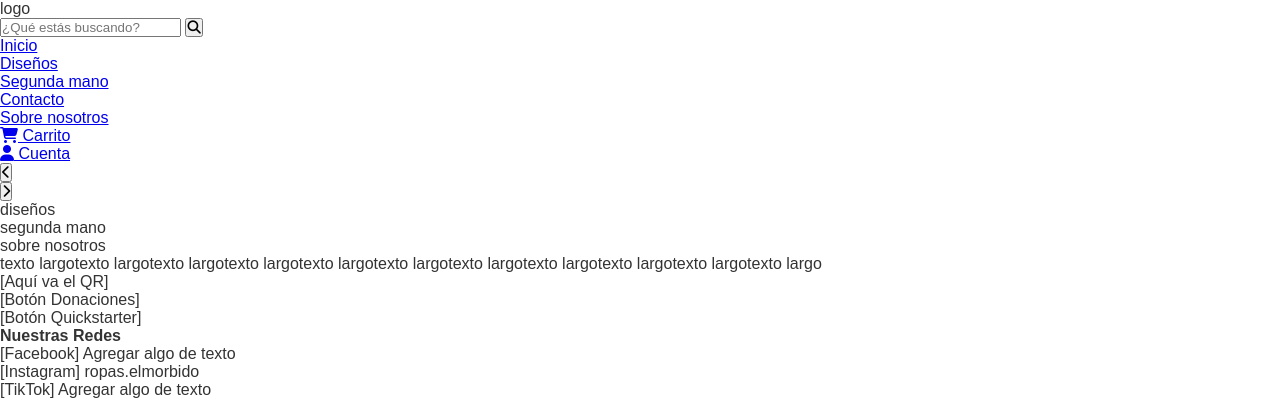
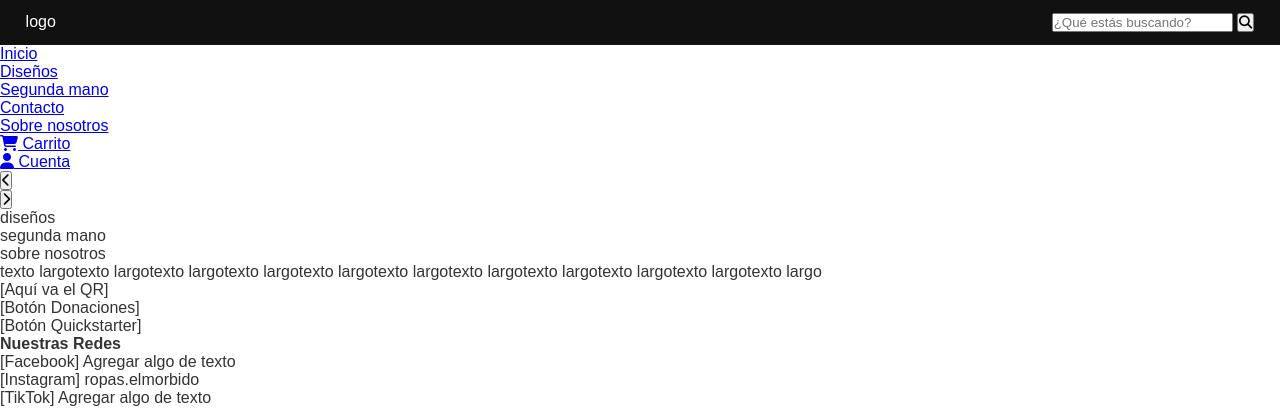
Before and after one commit to Matee0802/pagina_web_redes_2025, a PHP site: page / in a window 1280 px wide. Shown: the top 420 px of the page. Run offline with PHP 8.4, Linux system fonts and the light colour scheme.

Commit message:
logo y buscador

```diff
--- a/style.css
+++ b/style.css
@@ -9,3 +9,12 @@ body {
   background: #fff;
   color: #333;
 }
+/* logo y buscador */
+header {
+  display: flex;
+  align-items: center;
+  justify-content: space-between;
+  background: #111;
+  color: #fff;
+  padding: 1% 2%;
+}
```
